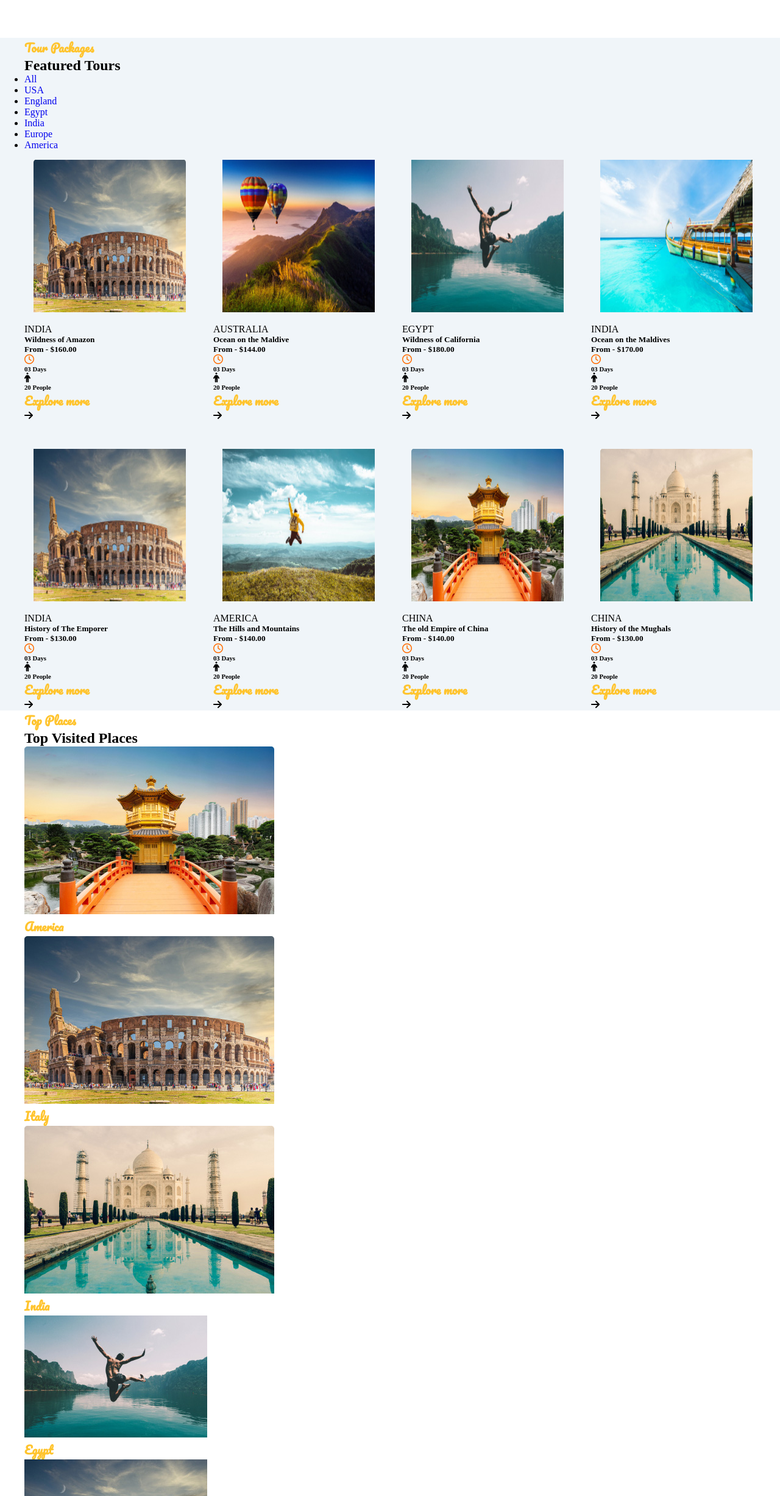
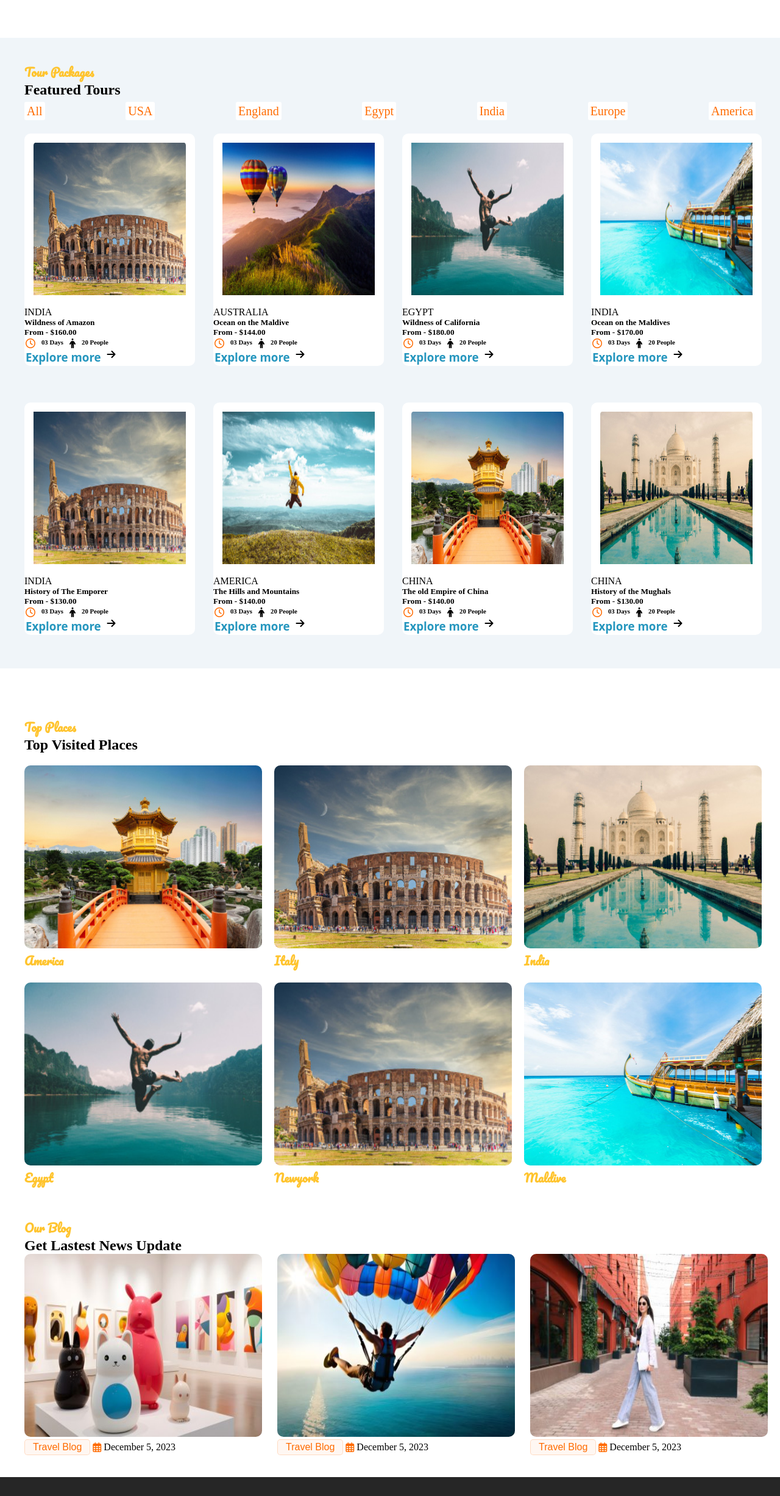
Before and after one commit to BlendGashi/Project_Html_Css, a plain HTML site: page index.html in a window 1280 px wide. Shown: the part 1310-3763 px from the top of the page at 61% size. Drawn offline with nearby package versions, Linux system fonts and the light colour scheme.

Commit message:
Update style.css

```diff
--- a/style.css
+++ b/style.css
@@ -32,7 +32,8 @@ h4{
  /* Desktop, Tablet, and Mobile */
  .container{
     width: 80%px;
-    margin: 0px auto
+    margin: 0px auto;
+
  }
 
 
@@ -253,7 +254,9 @@ hgroup{
     margin: 30px 0px;
 
     .container{
-        p{font-family: "Quicksand", sans-serif;}
+        p{
+            font-family: "Quicksand", sans-serif;
+        }
 
         }
 
@@ -274,14 +277,55 @@ hgroup{
               }
             }
 
-.packages{
+.packages{padding: 40px;
     .container{
+        .vendet{
+            .india2{
+            background-color: #fff;
+            margin: 15px 0px;
+            border-radius: 10px;}
+
+        }
+
+        ul{
+            display: flex;
+            justify-content: space-between;
+            list-style-type: none;
+            margin: 10px 0px;
+            li{
+                gap: 10px;
+                a{
+                    margin: 0px;
+                    color: var(--orange);
+                    background-color: #fff;
+                    font-size: 20px;
+                    padding: 4px;
+                    border-radius: 3px;
+                    gap: 10px;
+
+                    &:hover{
+                        background-color:var(--orange);
+                        color: white;
+                    }}
+
+                }
+            }
+        }
         .vendet{
             display: grid;
             grid-template-columns: repeat(4, 1fr);
             gap: 30px;
 
 
+            .ora{display: flex;
+                margin: 2px;
+                gap: 10px;
+
+                h3{
+                    font-family: "Open Sans", sans-serif;
+                    color:#2596be;
+                }
+                }
 
             .madhesia{
                 width: 250px;
@@ -292,11 +336,104 @@ hgroup{
                     transform: scale(1.1);
             }
             }
+
+        }
+    }
+
+
+
+.top{
+    padding-top: 80px;
+    .container{
+
+        .vendett{
+            display: grid;
+            grid-template-columns: repeat(3, 1fr);
+            gap: 20px;
+            padding-top: 20px;
+
+            .america{
+                h3{
+                    align-items: center;
+                }
+            }
+        }
+
+
+        img{
+            width: 390px;
+            height: 300px;
+            border-radius: 10px;
         }
     }
 }
 
+.blog{
+    .container{
+        margin-top: 50px;
+        .blogee{
+            display: grid;
+            grid-template-columns: repeat(3, 1fr);
+            gap: 25px;
 
+            .travelblog{
+                display: flex;
+                align-items: center;
+
+            }
+            img{
+                width: 390px;
+                height: 300px;
+                border-radius: 10px;
+            }
+        }
+
+    }
+}
+
+footer{
+    background-color: var(--dark);
+    padding-top: 40px;
+    padding-bottom: 80px;
+    p,h4,a{
+        color: white;
+    }
+
+  .container{
+      display: flex;
+      justify-content: space-between;
+      font-family: "Quicksand", sans-serif;
+
+      .col{
+        text-decoration: none;
+      }
+
+     }
+     .projects{
+        display: grid;
+        grid-template-columns: repeat(3, 2fr);
+        gap: 8px;
+
+     }
+
+    img{
+        width: 100px;
+        height: 100px;
+        border-radius: 5px;
+    }
+
+    .social{
+        margin-top: 40px;
+        display: flex;
+        justify-content: space-around;
+
+
+        a.{
+            font-family: pacifico;
+
+        }
+        }
+    }
 
 
 /* Mobile */
@@ -314,6 +451,5 @@ hgroup{
 
     section,
     footer {
-
     }
 }
```
